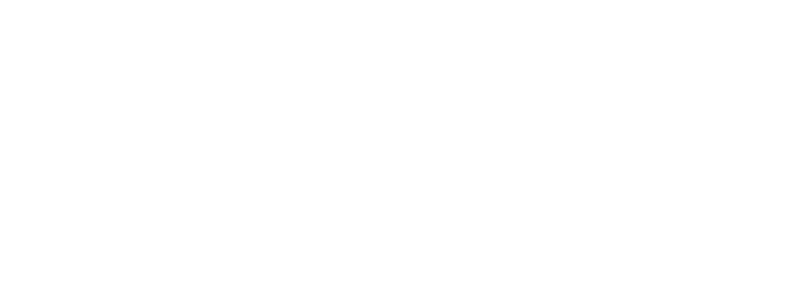
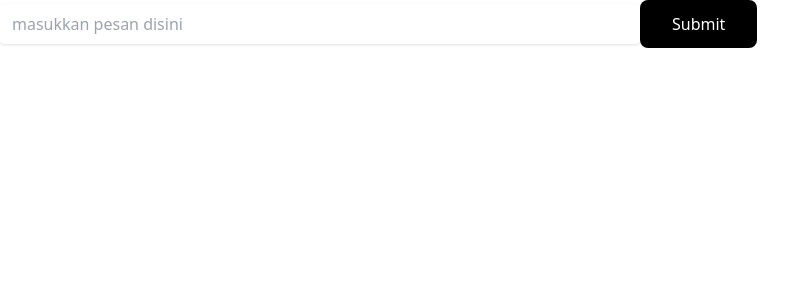
Before and after one commit to Igprad01/React-Js-Learn, a React (Vite) app: page / in a window 1280 px wide. Shown: the top 300 px of the page, without its empty margins (0-807 px from the left). Built offline with nearby package versions, Linux system fonts and the light colour scheme.

Commit message:
implement anatomic design

```diff
--- a/src/App.jsx
+++ b/src/App.jsx
@@ -1,12 +1,12 @@
 import React from 'react'
-import Form from './components/ELements/form/form'
+import Login from './pages/login'
+
+
 
 
 function App() {
   return (
-    <div>
-      <Form />
-    </div>
+    <Login />
   )
 }
 
--- a/src/components/ELements/button/button.jsx
+++ b/src/components/ELements/button/button.jsx
@@ -1,9 +1,8 @@
 import React from "react"
 
 const ButtonA = (props) => {
-
     return (
-      <button className={`px-12 py-5 ${props.color} ${props.textColor}`}>Submit</button>
+      <button className={`px-8 py-3 rounded-lg ${props.color} ${props.textColor} `}>Submit</button>
     )
   }
 
--- /dev/null
+++ b/src/components/ELements/form/Input.jsx
@@ -0,0 +1,13 @@
+import React from "react";
+
+const Input = (props) => {
+    const {placeholder} = props
+    return (
+         <input
+         className="shadow appearance-none border-gray-300 rounded w-3/6 py-2 px-3 text-gray-700 focus:outline-none"
+         type="text" placeholder={placeholder}
+         />
+    )
+}
+
+export default Input
--- a/src/components/ELements/form/form.jsx
+++ /dev/null
@@ -1,16 +0,0 @@
-import React from "react";
-import ButtonA from "../button/button";
-
-
-
-const input = () => {
-    return (
-      <form action="">
-        <div className="">
-
-        </div>
-      </form>
-    )
-}
-
-export default input
--- /dev/null
+++ b/src/components/Layouts/FormInput.jsx
@@ -0,0 +1,18 @@
+import ButtonA from "../ELements/button/button"
+import Input from "../ELements/form/Input"
+
+
+
+const FormLogin = () => {
+    return (
+        <form action="">
+           <div className="">
+           <Input placeholder = 'masukkan pesan disini'/>
+           <ButtonA color = 'bg-black' textColor = 'text-white'/>
+           </div>
+        </form>
+    )
+}
+
+
+export default FormLogin
--- /dev/null
+++ b/src/pages/login.jsx
@@ -0,0 +1,9 @@
+import FormLogin from "../components/Layouts/FormInput"
+
+const Login = () => {
+    return (
+        <FormLogin />
+    )
+}
+
+export default Login
```
